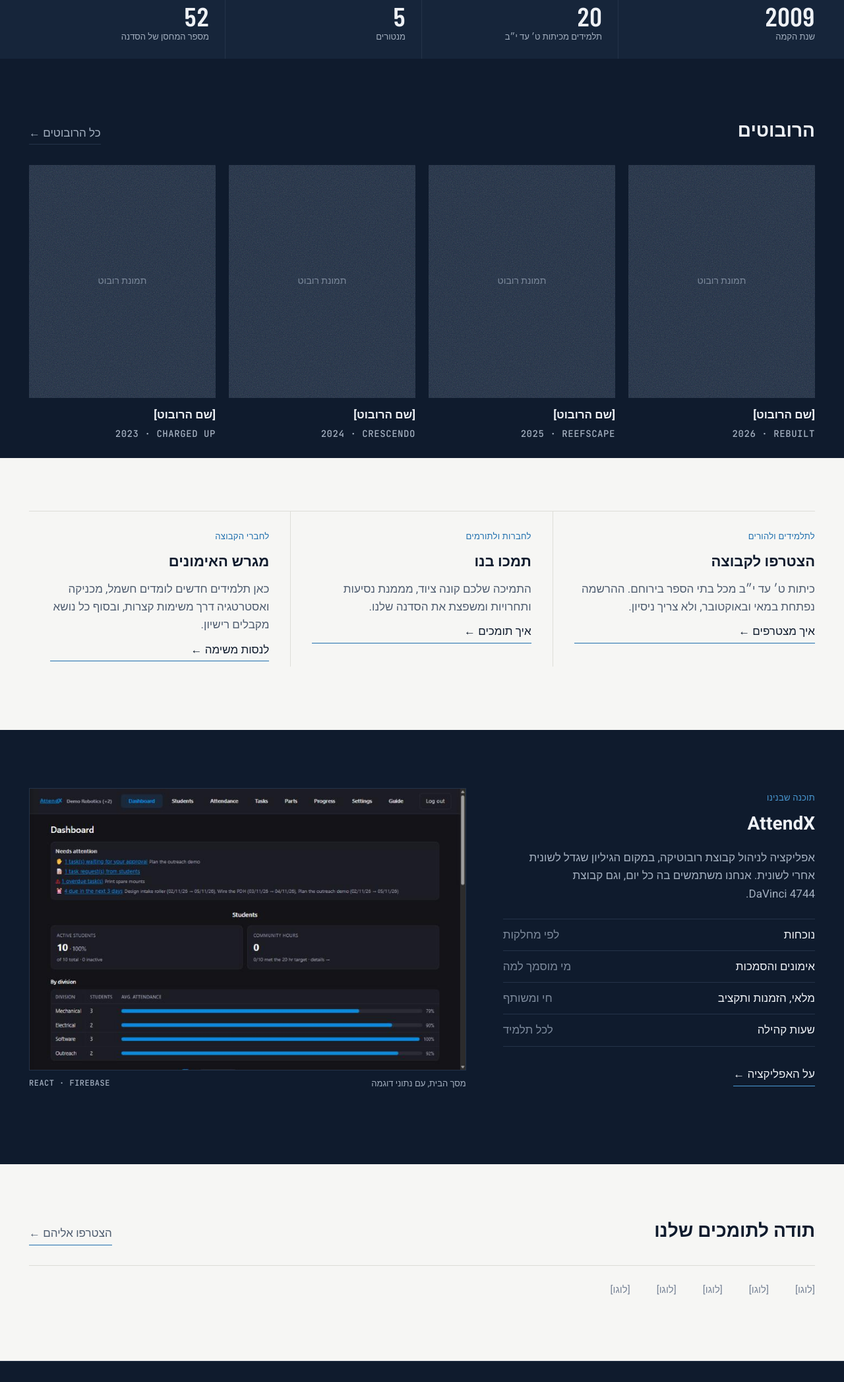
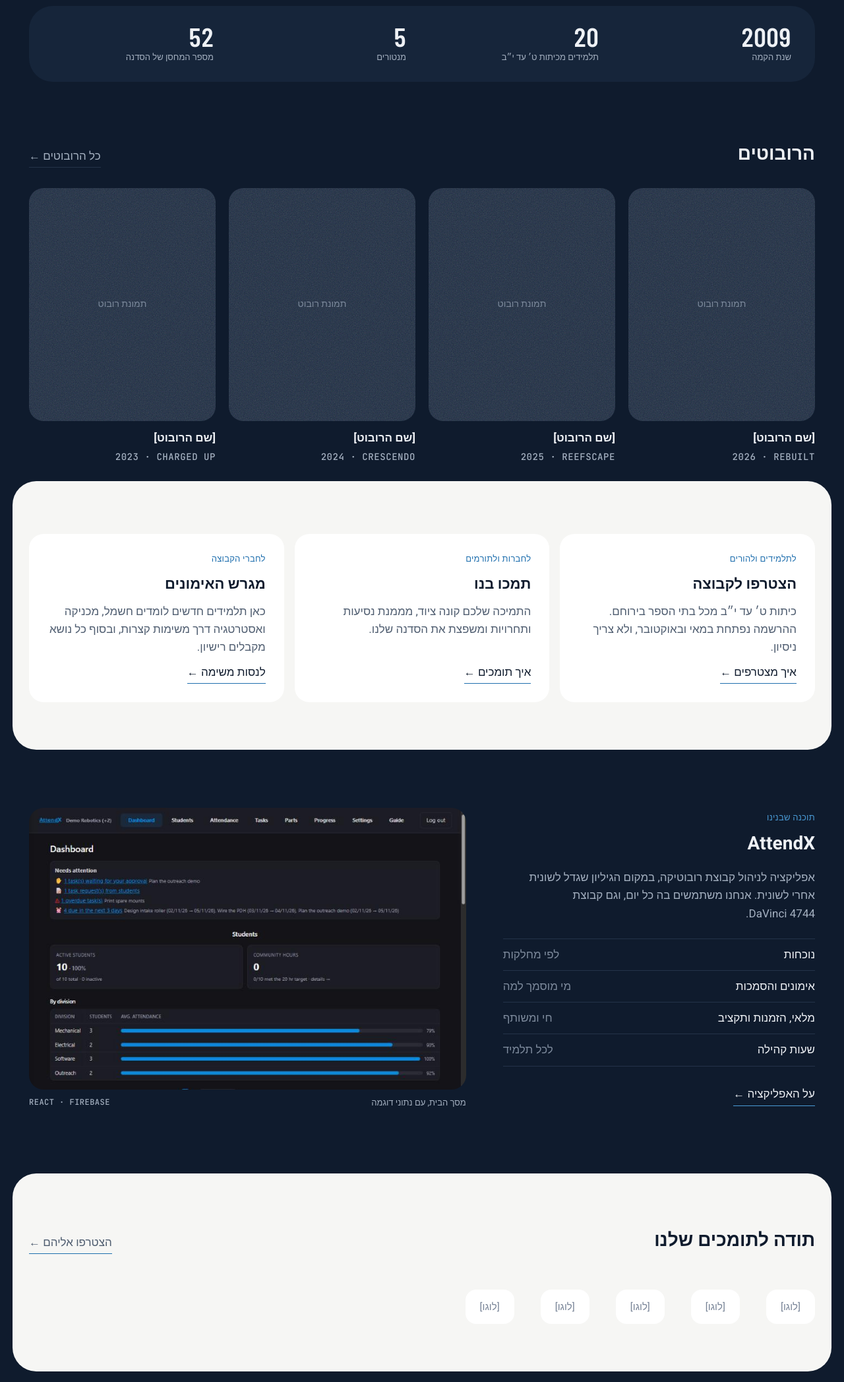
Before and after one commit to guypacha/they3211-website, an Astro site: page / in a window 1280 px wide. Shown: the part 706-2800 px from the top of the page at 66% size. Built offline with nearby package versions, Linux system fonts and the light colour scheme; Astro itself is replaced by a stand-in of ours.

Commit message:
Softer, organic shapes: rounded photos, floating rounded panels and cards, fewer hairlines
Co-Authored-By: Claude Opus 5.5 <noreply@anthropic.com>
Claude-Session: https://claude.ai/code/session_018RPcTNvoaYB1QEZDQGUJfG

```diff
--- a/src/pages/index.astro
+++ b/src/pages/index.astro
@@ -55,7 +55,7 @@ const robots = (await getCollection('robots')).sort((a, b) => b.data.year - a.da
     </section>
 
   </div>
-  <section class="band band-light" style="margin-top:88px"><div class="w"><section class="sec" style="padding-top:72px"><div class="head"><h2>תודה לתומכים שלנו</h2><a class="link q" href={u('/support')}>הצטרפו אליהם ←</a></div>
+  <section class="band band-light" style="margin-top:72px;margin-bottom:24px"><div class="w"><section class="sec" style="padding-top:72px"><div class="head"><h2>תודה לתומכים שלנו</h2><a class="link q" href={u('/support')}>הצטרפו אליהם ←</a></div>
       <div class="spons"><span>[לוגו]</span><span>[לוגו]</span><span>[לוגו]</span><span>[לוגו]</span><span>[לוגו]</span></div></section></div></section>
 </Base>
 <style is:global>
--- a/src/styles/global.css
+++ b/src/styles/global.css
@@ -1,4 +1,4 @@
-/* Shared by B1/B2: black, off-white, one blue used only for links and one accent. No gradients, no glows, 2px radius max. */
+/* Soft shapes: rounded photos and floating panels (radius tokens), few hairlines.
 /* Palette: 2 main colours (deep navy, paper white) + 1 accent (logo blue, used sparingly). Flat, thin rules, weight 700 max for headings. */
 :root{--bg:#0F1B2D;--bg2:#16253A;--ink:#EEF1F5;--soft:#A4B0C0;--dim:#7D8A9C;--blue:#4A9BD6;--acc:#4A9BD6;--line:#243349;--paper:#F6F6F4;
 --f:"Heebo",system-ui,sans-serif;--n:"Barlow Condensed","Heebo",sans-serif;--m:"JetBrains Mono",ui-monospace,monospace}
@@ -100,3 +100,33 @@ img{max-width:100%}
 .band-light .link{border-color:var(--blue)}
 .lbl.acc{color:var(--blue);font-weight:500;letter-spacing:.02em}
 bdi{white-space:nowrap}
+
+/* ---- organic shapes ---- */
+:root{--r:22px;--r-lg:36px}
+.photo,figure img,.ax img,.shots img,.robot .photo,.seasons .photo{border-radius:var(--r);overflow:hidden}
+figure img,.ax img,.shots img{border:0}
+.btn{border-radius:14px}
+nav .join{border-radius:12px}
+form.f input,form.f textarea,form.f select{border-radius:12px}
+.skip{border-radius:10px}
+/* hero: curved bottom edge */
+.h2g{border-radius:0 0 var(--r-lg) var(--r-lg);overflow:hidden}
+/* facts: floating rounded panel, no dividers */
+.band-blue{background:transparent;margin-top:-1px}
+.band-blue .facts{background:var(--bg2);border-radius:var(--r-lg);margin-top:28px;padding-inline:12px}
+.facts div{padding:26px 24px}
+.facts div+div{border-inline-start:0;padding-inline-start:24px}
+/* light bands float as big rounded panels */
+.band-light{margin-inline:clamp(8px,1.5vw,20px);border-radius:var(--r-lg)}
+/* paths become soft cards */
+.paths{border-top:0;gap:16px}
+.paths a{background:#fff;border-radius:var(--r);padding:28px!important;border:0!important;transition:transform .2s ease}
+.paths a:hover{transform:translateY(-3px)}
+.spons{border-top:0}
+.spons span{background:#fff;border-radius:16px;padding:14px 22px}
+.tiers{border-top:0;gap:16px}
+.tiers div{background:var(--bg2);border-radius:var(--r);padding:28px!important;border:0!important}
+.chips li{border-radius:999px}
+.page-head{border-bottom:0}
+@media(max-width:860px){.facts div:nth-child(3){padding-inline-start:24px}.paths a+a{border-top:0!important}.tiers div+div{border-top:0!important}.paths{gap:12px}}
+.paths .link{align-self:flex-start;margin-top:auto}.paths a{height:100%}.band-light .sec{padding-bottom:0}
```
